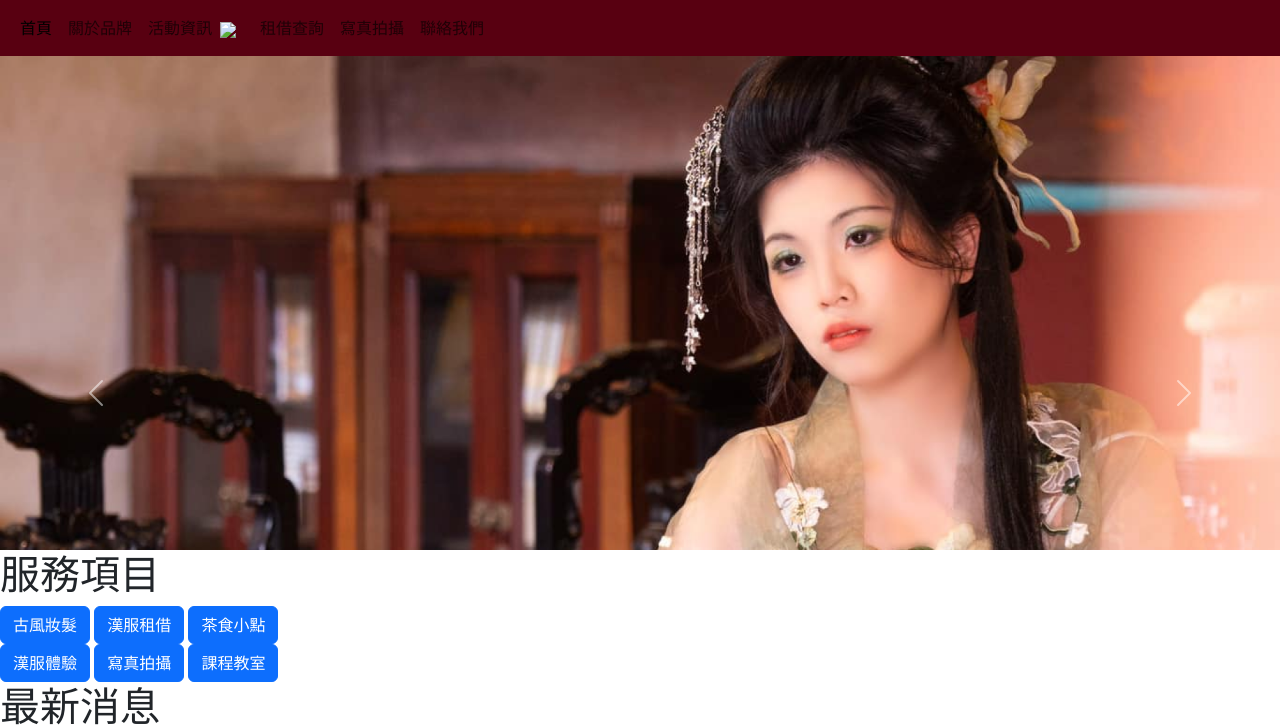
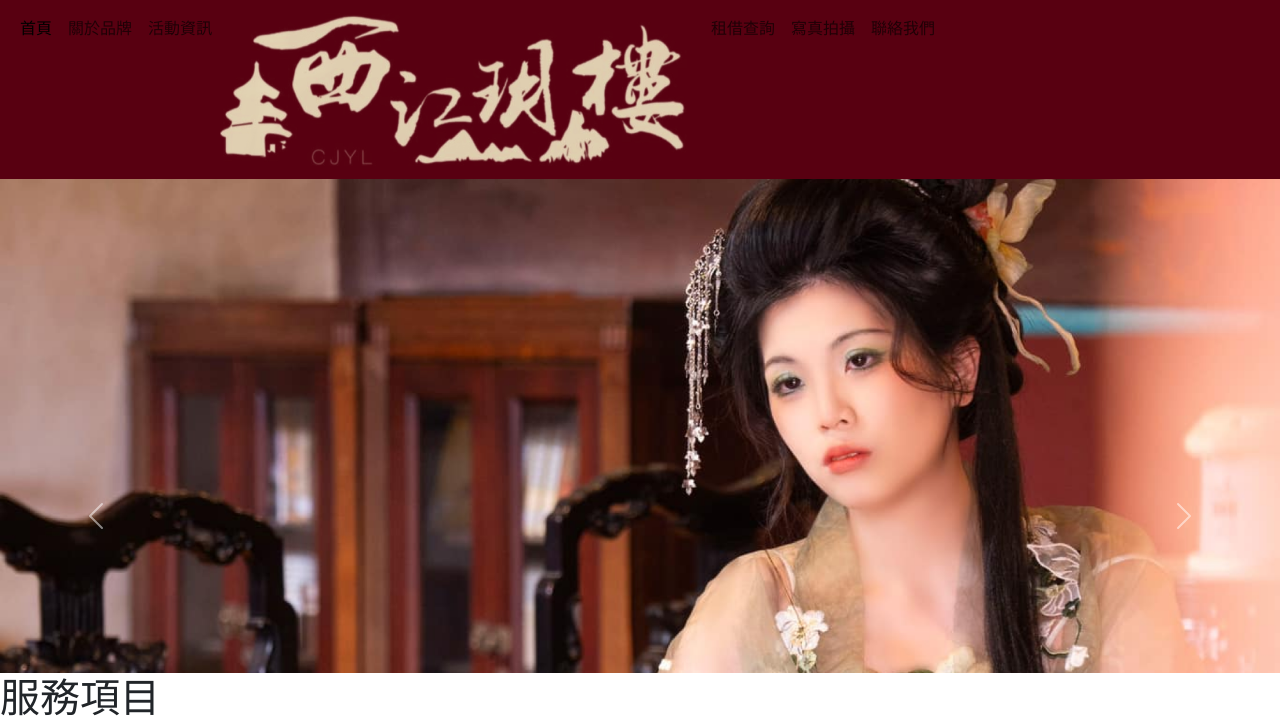
Before and after one commit to liuli0625/liuli0625.github.io, a plain HTML site: page index.html in a window 1280 px wide. Shown: the top 726 px of the page. Drawn offline with nearby package versions, Linux system fonts and the light colour scheme.

Commit message:
改完了

```diff
--- a/index.html
+++ b/index.html
@@ -27,7 +27,7 @@
               <li class="nav-item">
                 <a class="nav-link" href="#">活動資訊</a>
               </li>
-              <a class="navbar-brand" href="#"><img src="./logo.png"></a>
+              <a class="navbar-brand" href="#"><img src="./img/nav_logo.png"></a>
               <li class="nav-item">
                 <a class="nav-link" href="#">租借查詢</a>
               </li>
@@ -47,6 +47,7 @@
           <button type="button" data-bs-target="#carouselExampleIndicators" data-bs-slide-to="0" class="active" aria-current="true" aria-label="Slide 1"></button>
           <button type="button" data-bs-target="#carouselExampleIndicators" data-bs-slide-to="1" aria-label="Slide 2"></button>
           <button type="button" data-bs-target="#carouselExampleIndicators" data-bs-slide-to="2" aria-label="Slide 3"></button>
+          <button type="button" data-bs-target="#carouselExampleIndicators" data-bs-slide-to="3" aria-label="Slide 4"></button>
         </div>
         <div class="carousel-inner">
           <div class="carousel-item active">
```
Also changed, not shown: 1 other file.
